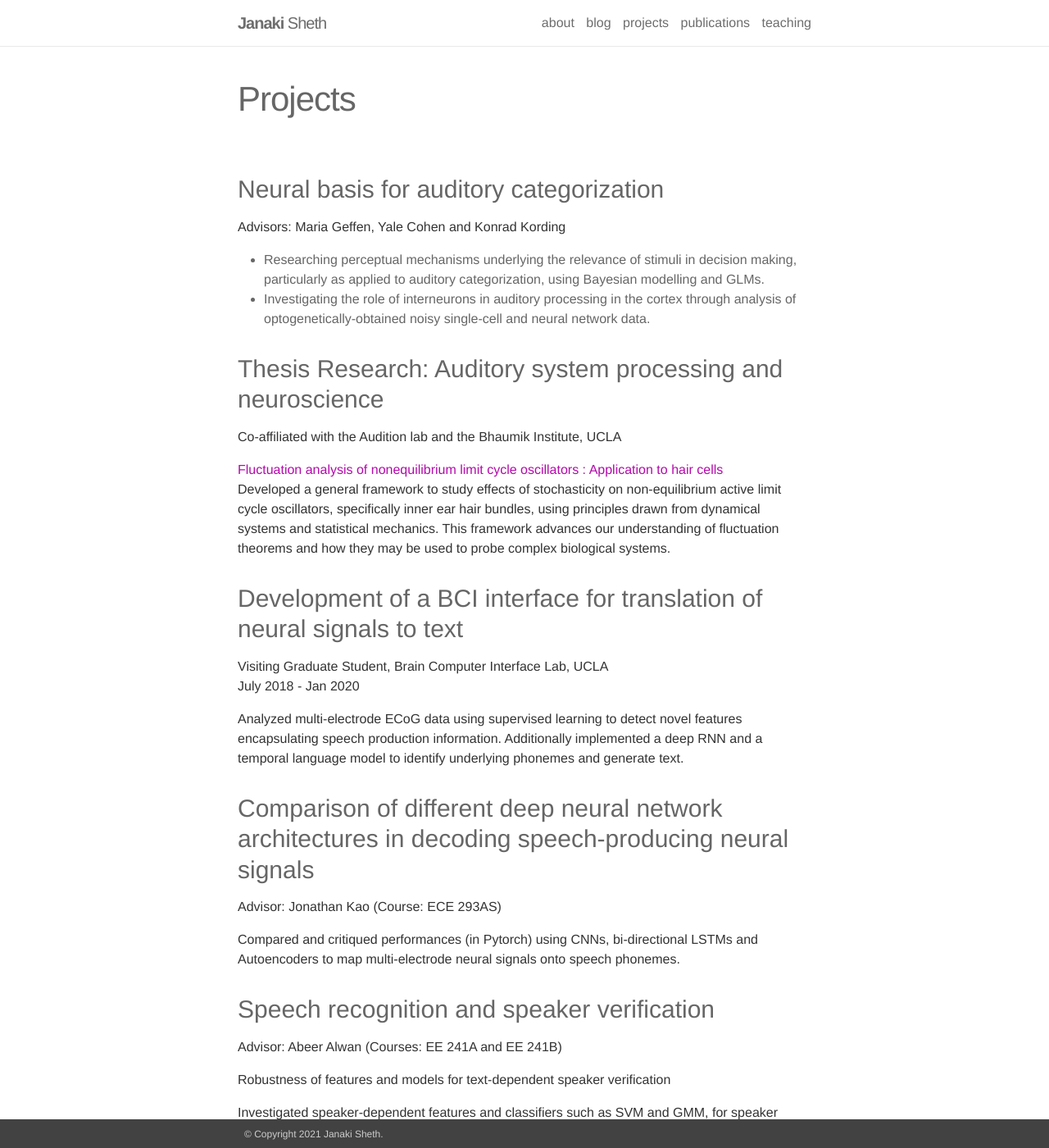
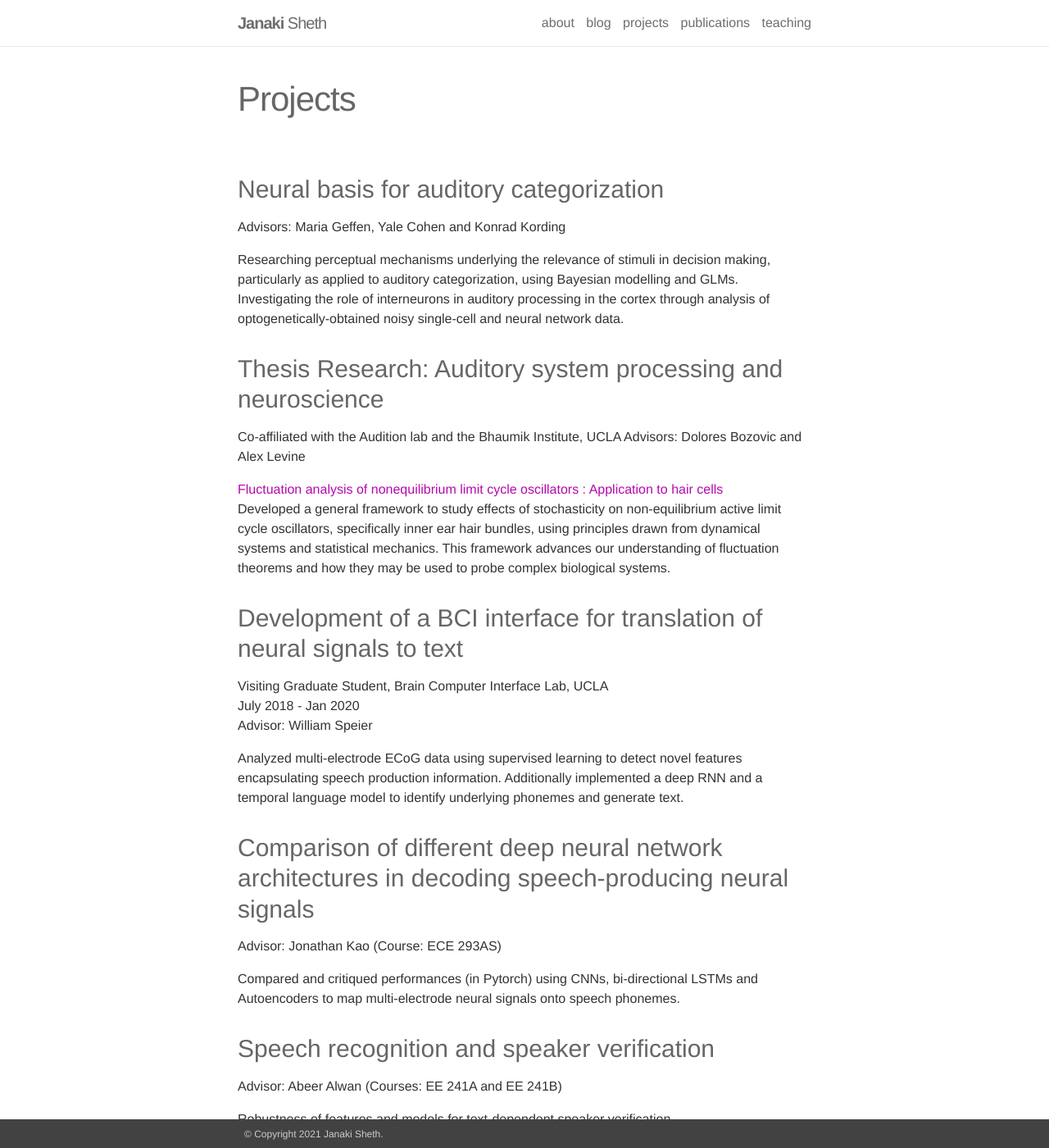
Before and after one commit to JanakiSheth/JanakiSheth.github.io, a Jekyll site: the page built from _pages/projects.md, in a window 1280 px wide and 1400 px high. Shown: the whole window at 82% size. Built offline with Jekyll 4.4.1, drawn with Linux system fonts in a browser that asks for light colours; nearby versions of some CDN libraries.

Commit message:
update to projects.md

```diff
--- a/_pages/projects.md
+++ b/_pages/projects.md
@@ -9,17 +9,19 @@ years: [2018]
 ### Neural basis for auditory categorization
 Advisors: Maria Geffen, Yale Cohen and Konrad Kording
 
-- Researching perceptual mechanisms underlying the relevance of stimuli in decision making, particularly as applied to auditory categorization, using Bayesian modelling and GLMs.
-- Investigating the role of interneurons in auditory processing in the cortex through analysis of optogenetically-obtained noisy single-cell and neural network data.
+Researching perceptual mechanisms underlying the relevance of stimuli in decision making, particularly as applied to auditory categorization, using Bayesian modelling and GLMs.
+Investigating the role of interneurons in auditory processing in the cortex through analysis of optogenetically-obtained noisy single-cell and neural network data.
 
 ### Thesis Research: Auditory system processing and neuroscience
 Co-affiliated with the Audition lab and the Bhaumik Institute, UCLA
+Advisors: Dolores Bozovic and Alex Levine
 
 [Fluctuation analysis of nonequilibrium limit cycle oscillators : Application to hair cells](https://escholarship.org/uc/item/66v0t1c6) <br>
 Developed a general framework to study effects of stochasticity on non-equilibrium active limit cycle oscillators, specifically inner ear hair bundles, using principles drawn from dynamical systems and statistical mechanics. This framework advances our understanding of fluctuation theorems and how they may be used to probe complex biological systems.
 
 ### Development of a BCI interface for translation of neural signals to text
 Visiting Graduate Student, Brain Computer Interface Lab, UCLA <br> July 2018 - Jan 2020 <br>
+Advisor: William Speier
 
 Analyzed multi-electrode ECoG data using supervised learning to detect novel features encapsulating speech production information. Additionally implemented a deep RNN and a temporal language model to identify underlying phonemes and generate text.
 
```
